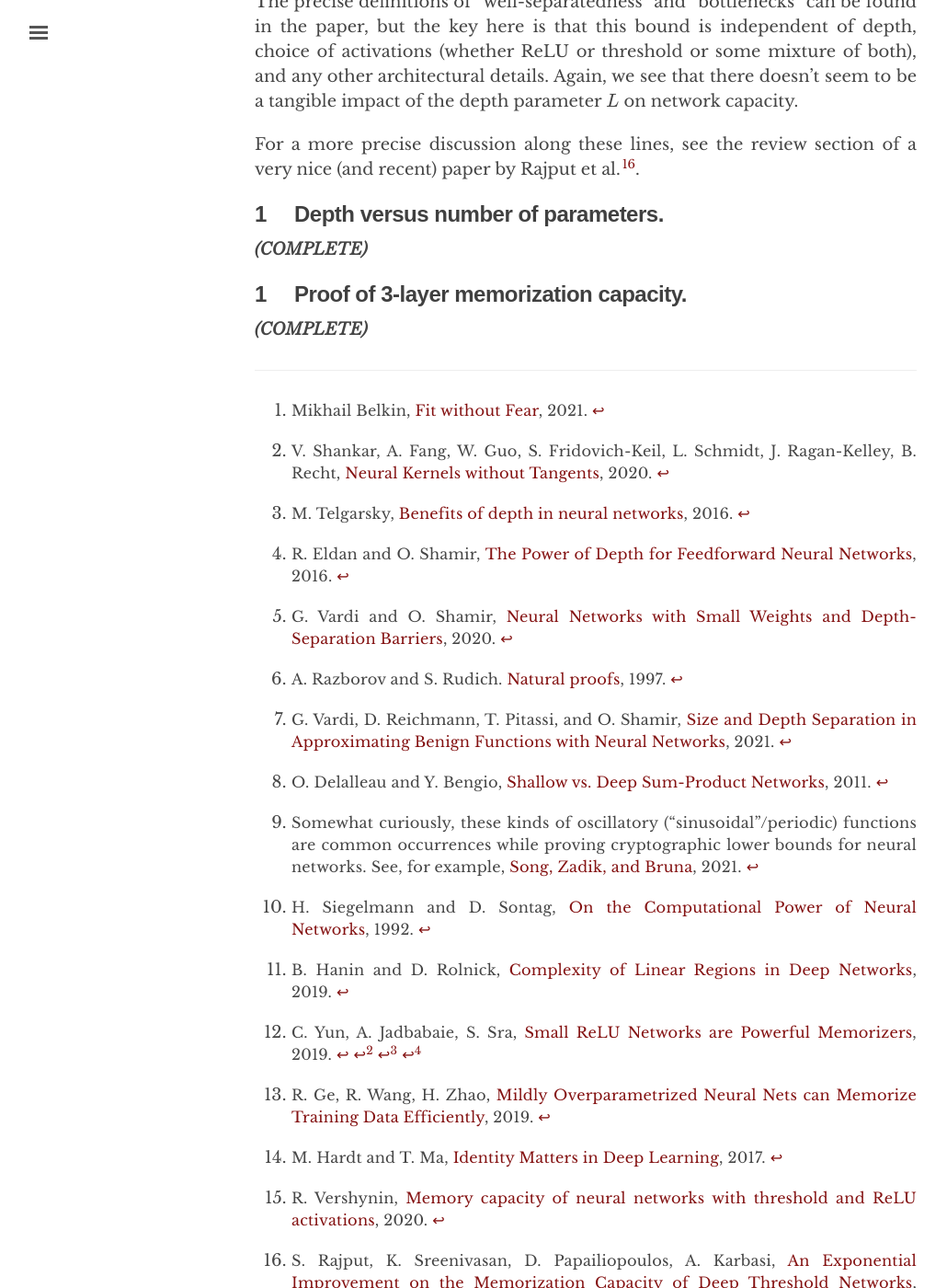
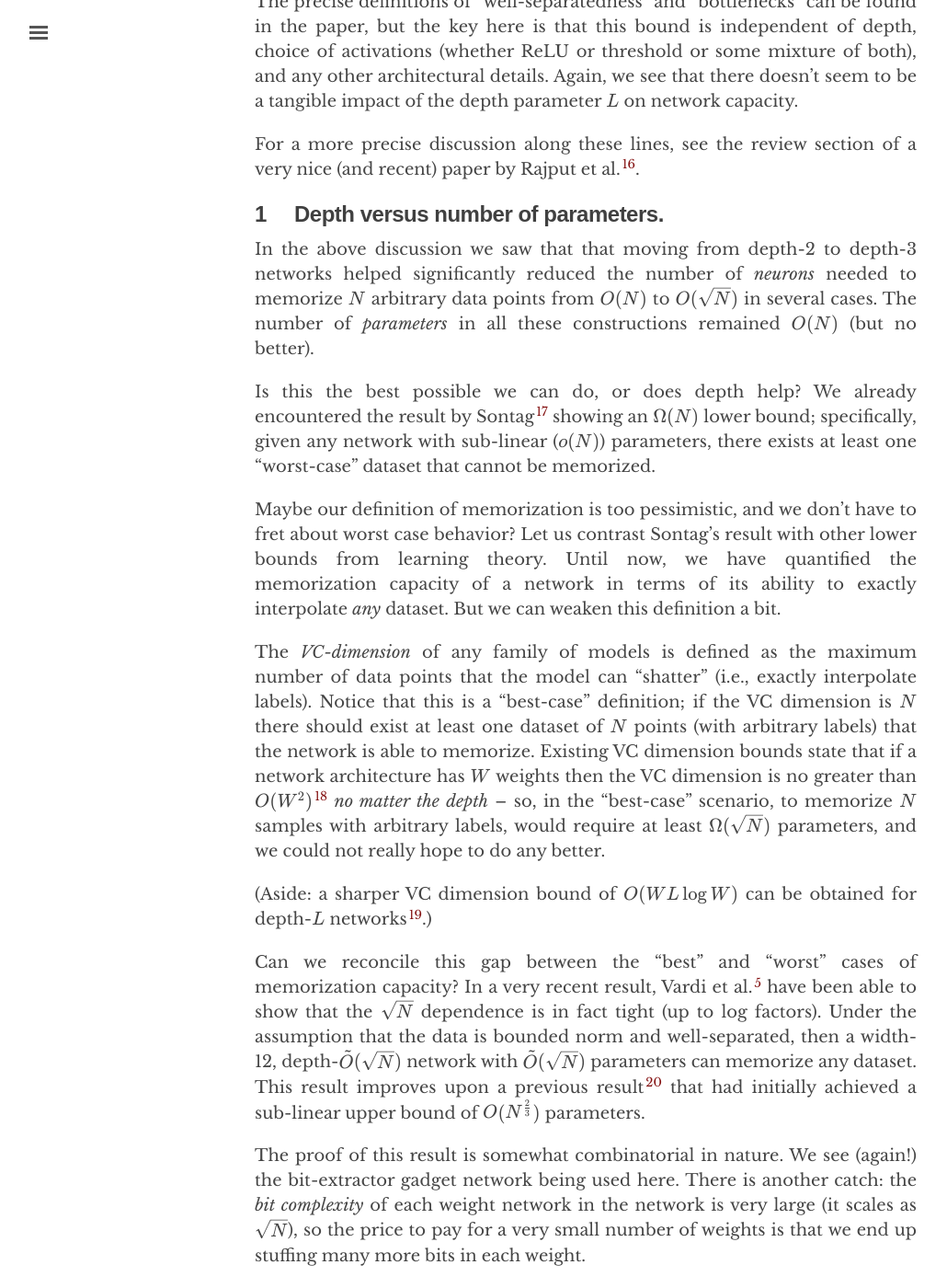
Before and after one commit to chinmayhegde/fodl, a Jekyll site: the page built from _posts/2022-01-16-representation03.md, in a window 1280 px wide and 1400 px high, scrolled down 10450 px. Shown: the whole window at 92% size, without its empty margins (3-1033 px from the left). Built offline with Jekyll 4.4.1, drawn with Linux system fonts in a browser that asks for light colours; nearby versions of some CDN libraries; some of the changed text lies outside the part shown.

Commit message:
depth vs params

```diff
--- a/_posts/2022-01-16-representation03.md
+++ b/_posts/2022-01-16-representation03.md
@@ -287,7 +287,19 @@ For a more precise discussion along these lines, see the review section of a ver
 ## Depth versus number of parameters
 {:.label}
 
-**_(COMPLETE)_**
+In the above discussion we saw that that moving from depth-2 to depth-3 networks helped significantly reduced the number of *neurons* needed to memorize $N$ arbitrary data points from $O(N)$ to $O(\sqrt{N})$ in several cases. The number of *parameters* in all these constructions remained $O(N)$ (but no better).
+
+Is this the best possible we can do, or does depth help? We already encountered the result by Sontag[^sontag] showing an $\Omega(N)$ lower bound; specifically, given any network with sub-linear ($o(N)$) parameters, there exists at least one "worst-case" dataset that cannot be memorized.
+
+Maybe our definition of memorization is too pessimistic, and we don't have to fret about worst case behavior? Let us contrast Sontag's result with other lower bounds from learning theory. Until now, we have quantified the memorization capacity of a network in terms of its ability to exactly interpolate *any* dataset. But we can weaken this definition a bit.
+
+The *VC-dimension* of any family of models is defined as the maximum number of data points that the model can "shatter" (i.e., exactly interpolate labels). Notice that this is a "best-case" definition; if the VC dimension is $N$ there should exist at least one dataset of $N$ points (with arbitrary labels) that the network is able to memorize. Existing VC dimension bounds state that if a network architecture has $W$ weights then the VC dimension is no greater than $O(W^2)$[^bartlett] *no matter the depth* -- so, in the "best-case" scenario, to memorize $N$ samples with arbitrary labels, would require at least $\Omega(\sqrt{N})$ parameters, and we could not really hope to do any better.
+
+(Aside: a sharper VC dimension bound of $O(WL \log W)$ can be obtained for depth-$L$ networks[^bartlett2].)
+
+Can we reconcile this gap between the "best" and "worst" cases of memorization capacity? In a very recent result, Vardi et al.[^vardi] have been able to show that the $\sqrt{N}$ dependence is in fact tight (up to log factors). Under the assumption that the data is bounded norm and well-separated, then a width-12, depth-$\tilde{O}(\sqrt{N})$ network with $\tilde{O}(\sqrt{N})$ parameters can memorize any dataset. This result improves upon a previous result[^yun2] that had initially achieved a sub-linear upper bound of $O(N^{\frac{2}{3}})$ parameters.
+
+The proof of this result is somewhat combinatorial in nature. We see (again!) the bit-extractor gadget network being used here. There is another catch: the *bit complexity* of each weight network in the network is very large (it scales as $\sqrt{N}$), so the price to pay for a very small number of weights is that we end up stuffing many more bits in each weight.
 
 ## Proof of 3-layer memorization capacity
 {:.label}
@@ -343,3 +355,18 @@ For a more precise discussion along these lines, see the review section of a ver
 
 [^rajput]:
     S. Rajput, K. Sreenivasan, D. Papailiopoulos, A. Karbasi, [An Exponential Improvement on the Memorization Capacity of Deep Threshold Networks](https://proceedings.neurips.cc/paper/2021/file/69dd2eff9b6a421d5ce262b093bdab23-Paper.pdf), 2021.
+
+[^sontag]:
+    E. Sontag, [Shattering All Sets of k Points in “General Position” Requires (k − 1)/2 Parameters](http://www.sontaglab.org/FTPDIR/generic.pdf), 1997.
+
+[^bartlett]:
+    P. Bartlett, V. Maiorov, R. Meir, [Almost Linear VC Dimension Bounds for Piecewise Polynomial Networks ](https://proceedings.neurips.cc/paper/1998/file/bc7316929fe1545bf0b98d114ee3ecb8-Paper.pdf), 1998.
+
+[^bartlett2]:
+    P. Bartlett, N. Harvey, C. Liaw, A. Mehrobian, [Nearly-tight VC-dimension and Pseudodimension Bounds for Piecewise Linear Neural Networks](https://www.jmlr.org/papers/volume20/17-612/17-612.pdf), 2019.
+
+[^vardi]:
+    G. Vardi, G. Yehudai, O. Shamir, [On the Optimal Memorization Power of ReLU Neural Networks](https://arxiv.org/pdf/2110.03187.pdf), 2022.
+
+[^yun2]:
+    S. Park, J. Lee, C. Yun, J. Shin, [Provable Memorization via Deep Neural Networks using Sub-linear Parameters](https://arxiv.org/pdf/2010.13363.pdf), 2021.
```
Also changed, not shown: _posts/2022-01-18-representation01.md (+1 -1 lines).
